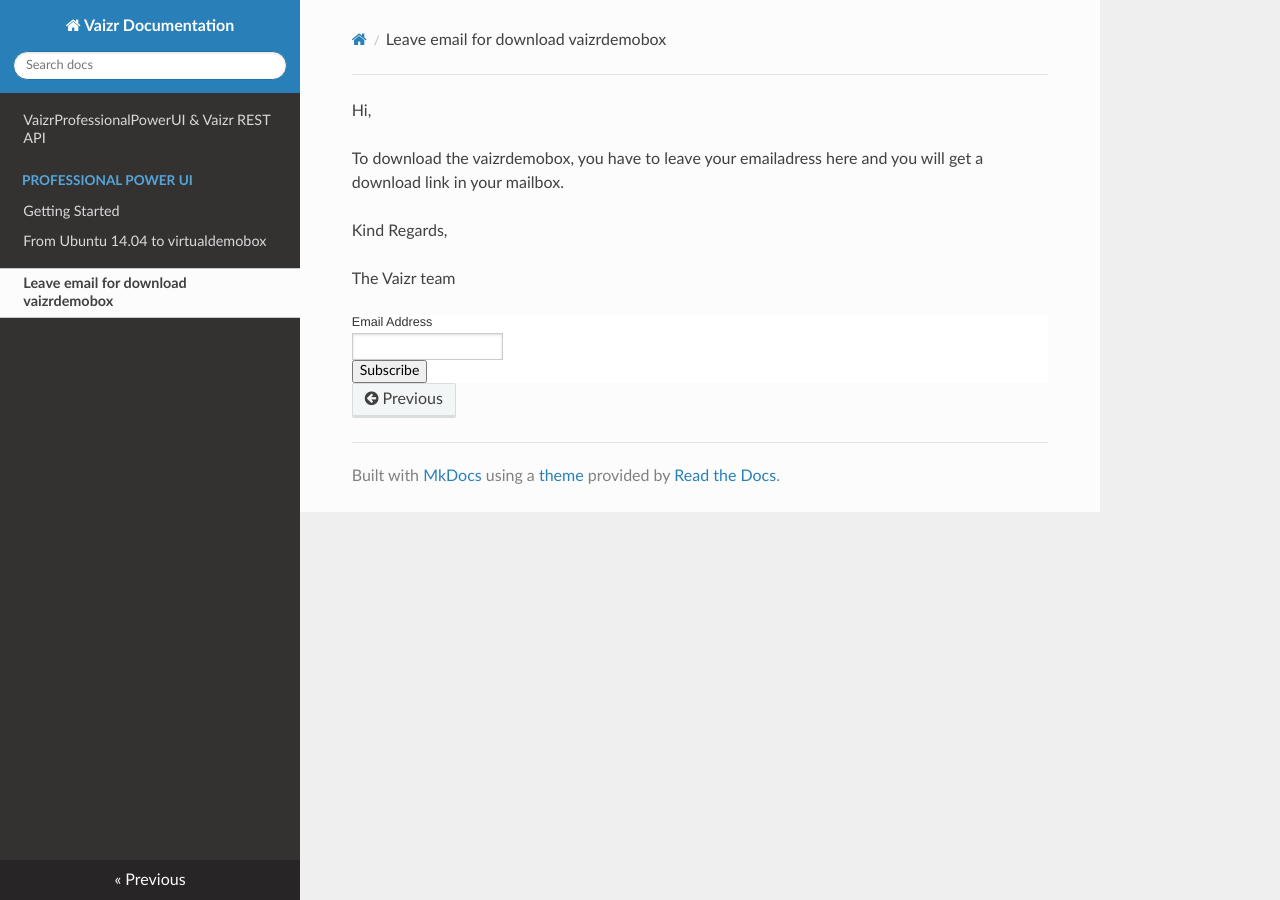
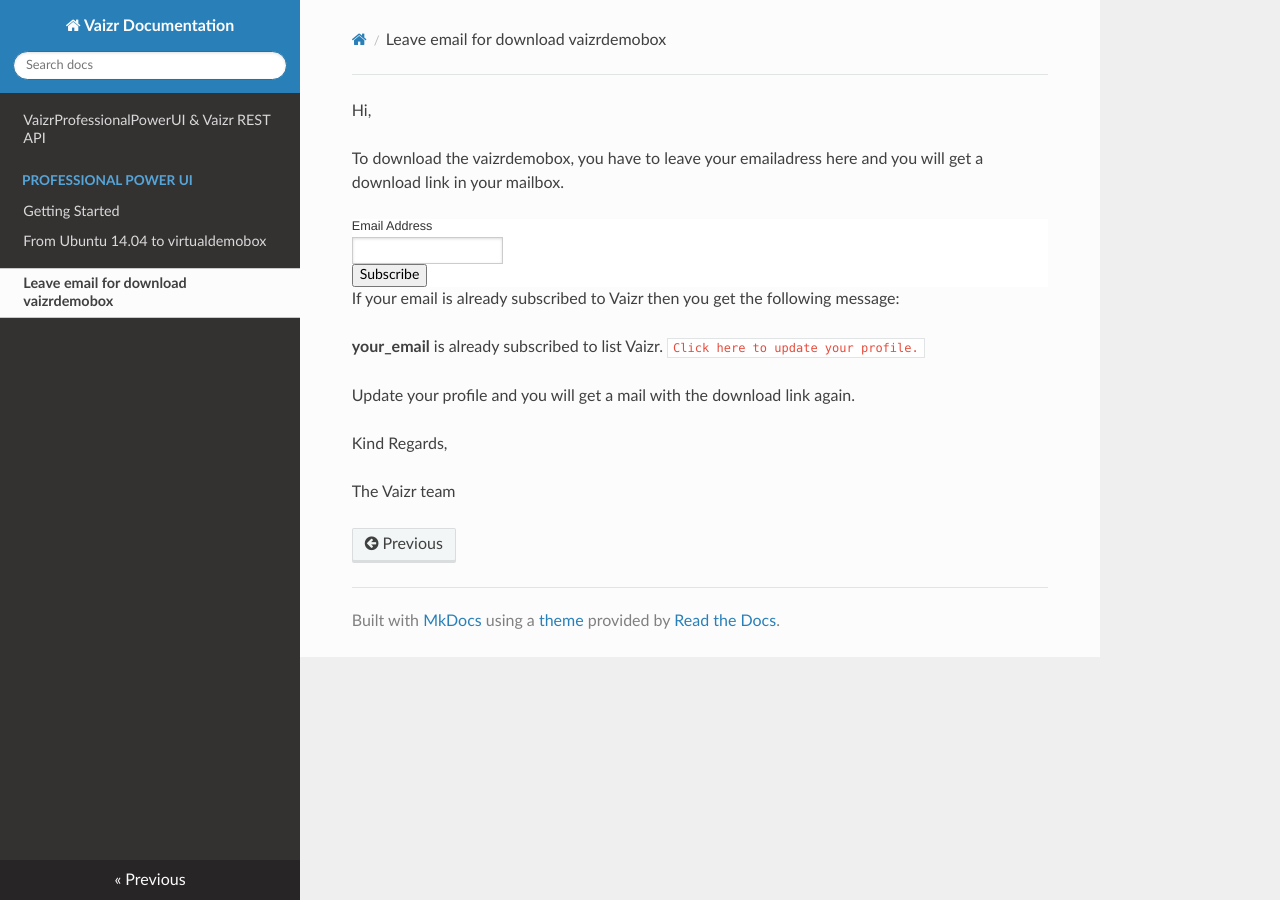
Before and after one commit to vaizr-community/professionalpoweruidoc, an MkDocs documentation site: the page built from docs/downloads/leavemail.md, in a window 1280 px wide. Built offline with MkDocs 1.6.1, drawn with Linux system fonts in a browser that asks for light colours; nearby versions of some CDN libraries; comment, search, counter and statistics services are not loaded; old or Windows-style settings are respelled for this version of MkDocs.

Commit message:
extra not about getting teh download link again

```diff
--- a/docs/downloads/leavemail.md
+++ b/docs/downloads/leavemail.md
@@ -31,3 +27,13 @@
 </div>
 <script type='text/javascript' src='//s3.amazonaws.com/downloads.mailchimp.com/js/mc-validate.js'></script><script type='text/javascript'>(function($) {window.fnames = new Array(); window.ftypes = new Array();fnames[0]='EMAIL';ftypes[0]='email';fnames[1]='FNAME';ftypes[1]='text';fnames[2]='LNAME';ftypes[2]='text';fnames[3]='LINKID';ftypes[3]='text';}(jQuery));var $mcj = jQuery.noConflict(true);</script>
 <!--End mc_embed_signup-->
+If your email is already subscribed to Vaizr then you get the following message:
+<br>
+**your_email** is already subscribed to list Vaizr. `Click here to update your profile.`
+<br>
+Update your profile and you will get a mail with the download link again.
+
+
+Kind Regards,
+
+The Vaizr team
--- a/docs/extra.js
+++ b/docs/extra.js
@@ -9,11 +9,12 @@
   var str = window.location.href
   var n = str.indexOf("/downloads/downloadvaizrdemobox/")
   var m = "/downloads/downloadvaizrdemobox/".length;
-  if (str.substr(n+m).length > 0 ) {
+// Todo make call to webservice for giving valid id
+  if ((str.substr(n+m).length > 0) && (str.substr(n+m) == "#tbcqa4gjnyvneg1mbzzn" )) {
 //     alert("Your Download with id : " + str.substr(n+m));
      window.location = downloadurl
   } else {
-//     alert("not a valid download id");
+     alert("not a valid download id");
      window.location = "/";
   }
 }
```
Also changed, not shown: other parts of docs/downloads/leavemail.md (+0 -4 lines).
